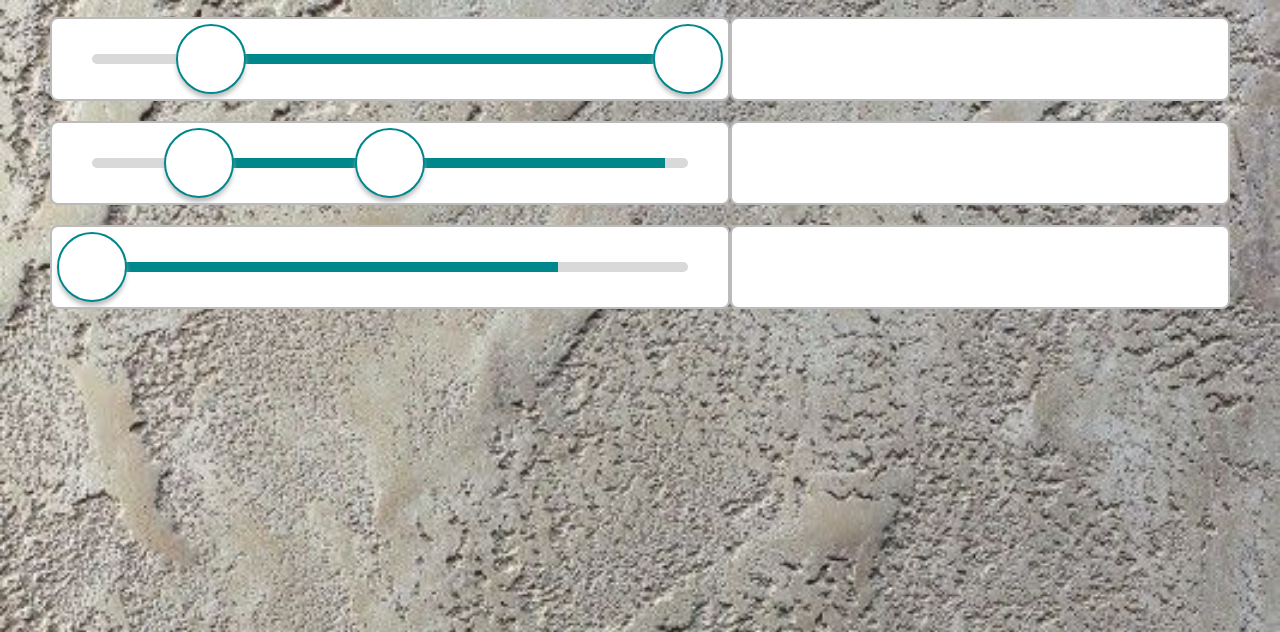
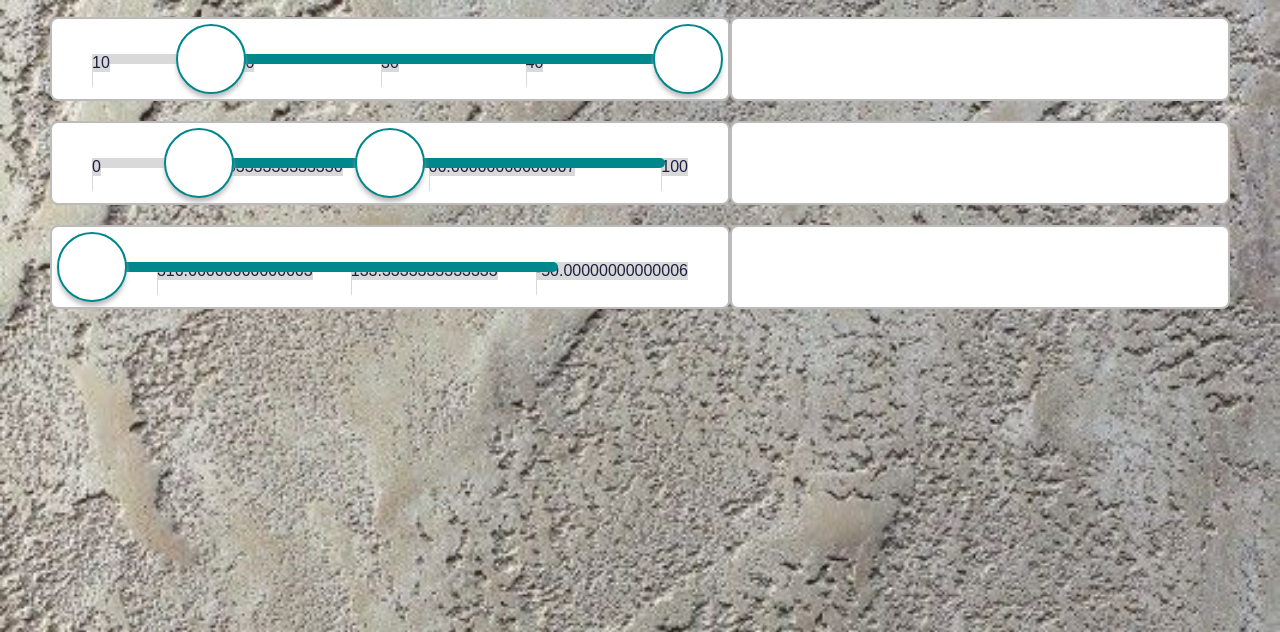
Before and after one commit to Andrew-Zaitsev/Range-slider-plugin, a website built with webpack: page src/demo/demo.pug in a window 1280 px wide. Shown: the part 168-800 px from the top of the page. Built offline with nearby package versions, Linux system fonts and the light colour scheme; a web font is replaced by a local one.

Commit message:
Addad 'scaleDivisionsNumber' field to options. Added scale-labels initialisation methods to class Scale. Added class ScaleLabel. Added some styles for scale-labels

```diff
--- a/src/demo/demo.ts
+++ b/src/demo/demo.ts
@@ -6,12 +6,13 @@ const demoSliderConfigs: userOptions[] = [
     minValue: 10,
     maxValue: 50,
     hasLabels: false,
+    scaleDivisionsNumber: 5,
     step: 5,
   },
   {
     minValue: 0,
     maxValue: 100,
-    hasScale: false,
+    hasScale: true,
     hasLabels: false,
   },
   {
--- a/src/facade/model/model.ts
+++ b/src/facade/model/model.ts
@@ -4,11 +4,12 @@ export default class Model {
   static readonly defaultOptions: defaultOptions = {
     minValue: 10,
     maxValue: 70,
+    values: [18, 50], // добавить проверку на единичное значение при hasrange: false и на нахождение values в пределах между мин-макс
     isVertical: false,
     hasScale: false,
-    values: [18, 50], // добавить проверку на единичное значение при hasrange: false и на нахождение values в пределах между мин-макс
     hasRange: true,
     hasLabels: false,
+    scaleDivisionsNumber: 4,
     step: 5,
   };
 
--- a/src/facade/model/optionsTypes.ts
+++ b/src/facade/model/optionsTypes.ts
@@ -1,11 +1,12 @@
 export type defaultOptions = {
   minValue: number;
   maxValue: number;
+  values: number[];
   isVertical: boolean;
   hasScale: boolean;
-  values: number[];
   hasRange: boolean;
   hasLabels: boolean;
+  scaleDivisionsNumber: number;
   step: number;
 };
 
@@ -18,5 +19,6 @@ export type userOptions = {
   nambers?: number[];
   hasRange?: boolean;
   hasLabels?: boolean;
+  scaleDivisionsNumber?: number,
   step?: number;
 };
--- a/src/facade/view/components/scale.ts
+++ b/src/facade/view/components/scale.ts
@@ -1,23 +1,54 @@
+import { defaultOptions } from '../../model/optionsTypes';
+import ScaleLabel from './scaleLabel';
+
 export default class Scale {
+  private parent: HTMLElement;
+
+  private options: defaultOptions;
+
   private scaleElem: HTMLElement;
 
-  private parent: HTMLElement;
+  private scaleLabels: ScaleLabel[] = [];
 
-  constructor(parent: HTMLElement) {
+  constructor(parent: HTMLElement, options: defaultOptions) {
+    this.options = options;
     this.init(parent);
+  }
+
+  public getScaleElem(): HTMLElement {
+    return this.scaleElem;
+  }
+
+  public set():void {
+    this.parent.append(this.scaleElem);
   }
 
   private init(parent):void {
     this.parent = parent;
     this.scaleElem = document.createElement('div');
     this.scaleElem.classList.add('slider__scale');
+
+    this.setScaleLabels();
+    this.updateLabelsValue();
   }
 
-  public set():void {
-    this.parent.append(this.scaleElem);
+  private setScaleLabels(): void {
+    for (let i = 0; i < this.options.scaleDivisionsNumber; i += 1) {
+      this.scaleLabels.push(new ScaleLabel(this.scaleElem));
+    }
+
+    this.scaleLabels.forEach((scaleLabel) => this.scaleElem.append(scaleLabel.getElem()));
   }
 
-  public getScaleElem(): HTMLElement {
-    return this.scaleElem;
+  private updateLabelsValue() {
+    const { minValue, maxValue, scaleDivisionsNumber } = this.options;
+    const valueRange = maxValue - minValue;
+    const labelValueStep = valueRange / (scaleDivisionsNumber - 1);
+    let labelValue = minValue;
+
+    this.scaleLabels.forEach((label: ScaleLabel, i: number) => {
+      label.setLabelText(`${labelValue}`);
+      labelValue += labelValueStep;
+    });
   }
 }
--- /dev/null
+++ b/src/facade/view/components/scaleLabel.ts
@@ -0,0 +1,49 @@
+import Scale from './scale';
+
+export default class ScaleLabel {
+  private parentElem: HTMLElement;
+
+  private scale: Scale;
+
+  private scaleLabelElem: HTMLElement;
+
+  private scalePinElem: HTMLElement;
+
+  private scaleTextElem: HTMLElement;
+
+  constructor(parent: HTMLElement) {
+    this.init(parent);
+  }
+
+  public getElem(): HTMLElement {
+    return this.scaleLabelElem;
+  }
+
+  public getTextElem(): HTMLElement {
+    return this.scaleTextElem;
+  }
+
+  public setScaleLabel(scale: Scale): void {
+    this.scale = scale;
+    this.parentElem.append(this.scaleLabelElem);
+  }
+
+  public setLabelText(text: string) {
+    this.getTextElem().textContent = text;
+  }
+
+  private init(parent: HTMLElement): void {
+    this.parentElem = parent;
+
+    this.scaleLabelElem = document.createElement('div');
+    this.scaleLabelElem.classList.add('slider__scale-label');
+
+    this.scalePinElem = document.createElement('div');
+    this.scalePinElem.classList.add('slider__scale-pin');
+
+    this.scaleTextElem = document.createElement('div');
+    this.scaleTextElem.classList.add('slider__scale-text');
+
+    this.scaleLabelElem.append(this.scaleTextElem, this.scalePinElem);
+  }
+}
--- a/src/facade/view/components/selectBar.ts
+++ b/src/facade/view/components/selectBar.ts
@@ -39,6 +39,6 @@ export default class selectBar {
     const minXCoord: number = minHandleElemRect.left + minHandleElemRect.width / 2;
     const leftOffset: number = minXCoord - sliderRect.left;
 
-    return leftOffset;
+    return leftOffset; // пересчитать нужно в процентах % от шкалы при неизменном отступе от границ
   }
 }
--- a/src/facade/view/view.ts
+++ b/src/facade/view/view.ts
@@ -30,7 +30,7 @@ export default class View {
     this.sliderElem = this.main.getElem();
     this.parent.append(this.main.getElem());
 
-    this.setScale(this.sliderElem);
+    this.setScale(this.sliderElem, this.options);
     this.setHandles(options);
     this.updateHandlesPosition(options);
     this.setSelectBar();
@@ -63,8 +63,8 @@ export default class View {
     });
   }
 
-  private setScale(slider: HTMLElement): void {
-    this.scale = new Scale(slider);
+  private setScale(slider: HTMLElement, options: defaultOptions): void {
+    this.scale = new Scale(slider, options);
     this.scale.set();
   }
 
--- a/src/scss/slider.scss
+++ b/src/scss/slider.scss
@@ -5,6 +5,8 @@
   height: 70px;
 
   &__scale {
+    display: flex;
+    justify-content: space-between;
     width: calc(100% - 70px);
     height: 10px;
     position: absolute;
@@ -14,6 +16,22 @@
     border-radius: 5px;
     background-color: $lightgrey;
     cursor: pointer;
+  }
+
+  &__scale-label {
+    //width: 100%;
+    //position: absolute;
+    background-color: $lightgrey;
+    //transform: translateY(-40px);
+  }
+  &__scale-pin {
+    width: 1px;
+    height: 15px;
+    background-color: $lightgrey;
+  }
+  &__scale-text {
+    width: 100%;
+    background-color: $lightgrey;
   }
 
   &__handle {
@@ -51,6 +69,7 @@
     top: 50%;
     left: 35px;
     transform: translateY(-50%);
+    border-radius: 5px;
     background-color: $green;
     cursor: pointer;
   }
```
Also changed, not shown: src/facade/view/components/handleLabel.ts (added), src/facade/view/components/label.ts (deleted).
